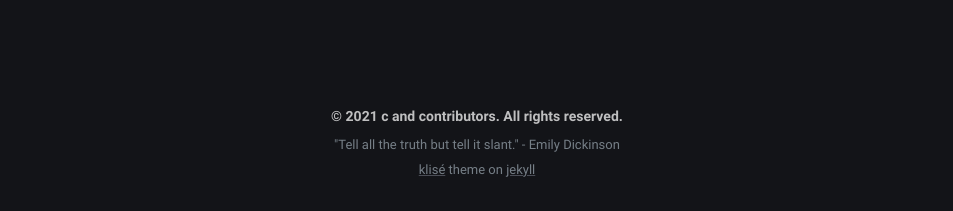
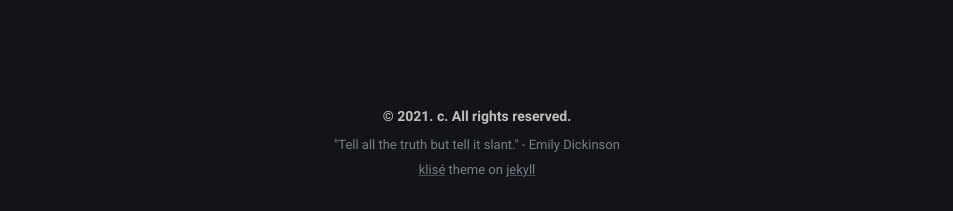
Before and after one commit to yijingch/afistforair.github.io, a Jekyll site: the page built from index.md, in a window 1280 px wide. Shown: the part 712-923 px from the top of the page, without its empty margins (163-1116 px from the left). Built offline with Jekyll 4.4.1, drawn with Linux system fonts in a browser that asks for light colours.

Commit message:
copyright edit

```diff
--- a/_includes/footer.html
+++ b/_includes/footer.html
@@ -2,7 +2,7 @@
   <!-- <a class="footer_item" href="/thanks">ack.</a>
   <a class="footer_item" href="javascript::void(0)">resume</a>
   <a class="footer_item" href="/feed.xml">rss</a> -->
-  <span class="footer_item">&copy; {{ site.time | date: "%Y" }} c and contributors. All rights reserved.</span>
+  <span class="footer_item">&copy; {{ site.time | date: "%Y" }}. c. All rights reserved.</span>
   <small class="footer_copyright">
     <!-- Klisé Theme: https://github.com/piharpi/jekyll-klise -->
     <a>"Tell all the truth but tell it slant." - Emily Dickinson <br/> </a>
```
